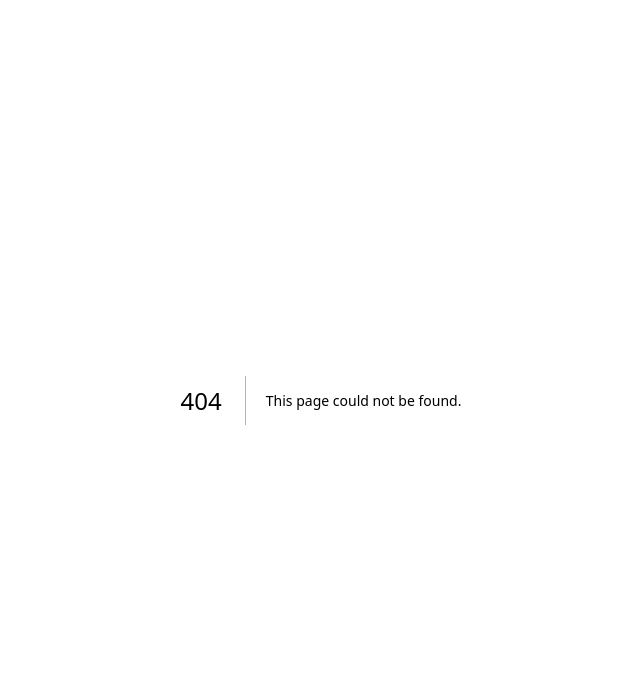
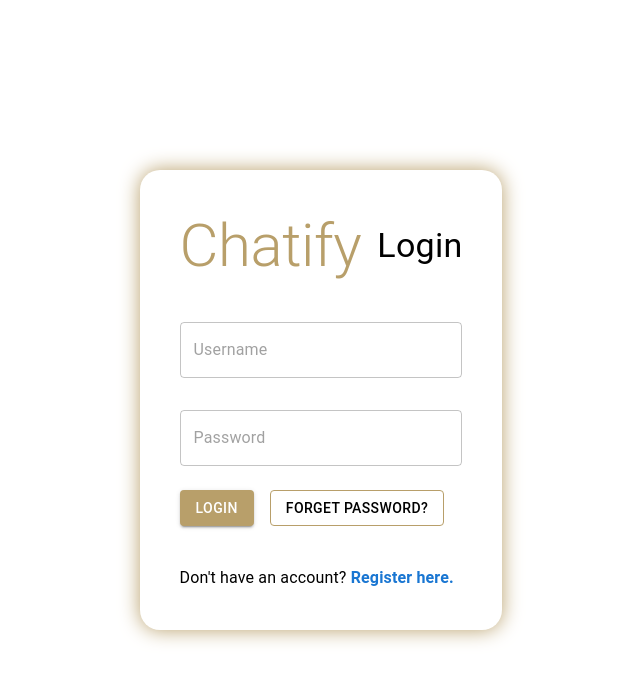
Before and after one commit to hend-essam/Chat-App, a Next.js app in the folder client/: page /login in a window 1280 px wide. Before the commit this address had no page. Shown: the top 682 px of the page, without its empty margins (319-959 px from the left). Built offline with nearby package versions, Linux system fonts and the light colour scheme.

Commit message:
Add Login and Register components with basic layout and functionality

```diff
--- /dev/null
+++ b/client/src/app/(auth)/login/page.tsx
@@ -0,0 +1,61 @@
+import { Stack, Typography, Link, Button, OutlinedInput } from "@mui/material";
+
+const Login = () => {
+  return (
+    <Stack height="100vh" alignItems="center" justifyContent="center">
+      <Stack gap={5} p={5} borderRadius={5} boxShadow="0 0 20px 0px #b89f6a">
+        <Stack direction="row" alignItems="center" gap={2}>
+          <Typography variant="h2" color="#b89f6a">
+            Chatify
+          </Typography>
+          <Typography variant="h4">Login</Typography>
+        </Stack>
+
+        <Stack component="form" gap={3}>
+          <Stack spacing={2} direction="column" gap={2}>
+            <OutlinedInput type="email" placeholder="Username" required />
+            <OutlinedInput type="password" placeholder="Password" required />
+          </Stack>
+          <Stack direction="row" gap={2}>
+            <Button
+              variant="contained"
+              type="submit"
+              sx={{
+                backgroundColor: "#b89f6a",
+                fontWeight: "semi-bold",
+              }}
+            >
+              Login
+            </Button>
+            <Button
+              href="/forgot-password"
+              variant="outlined"
+              type="submit"
+              sx={{
+                border: "1px solid #b89f6a",
+                fontWeight: "semi-bold",
+                color: "black",
+              }}
+            >
+              Forget Password?
+            </Button>
+          </Stack>
+        </Stack>
+
+        <Typography>
+          Don't have an account?{" "}
+          <Link
+            href="/register"
+            underline="none"
+            color="primary.main"
+            fontWeight="bold"
+          >
+            Register here.
+          </Link>
+        </Typography>
+      </Stack>
+    </Stack>
+  );
+};
+
+export default Login;
```
Also changed, not shown: client/src/app/(auth)/register/page.tsx (added, +10 -0 lines).
